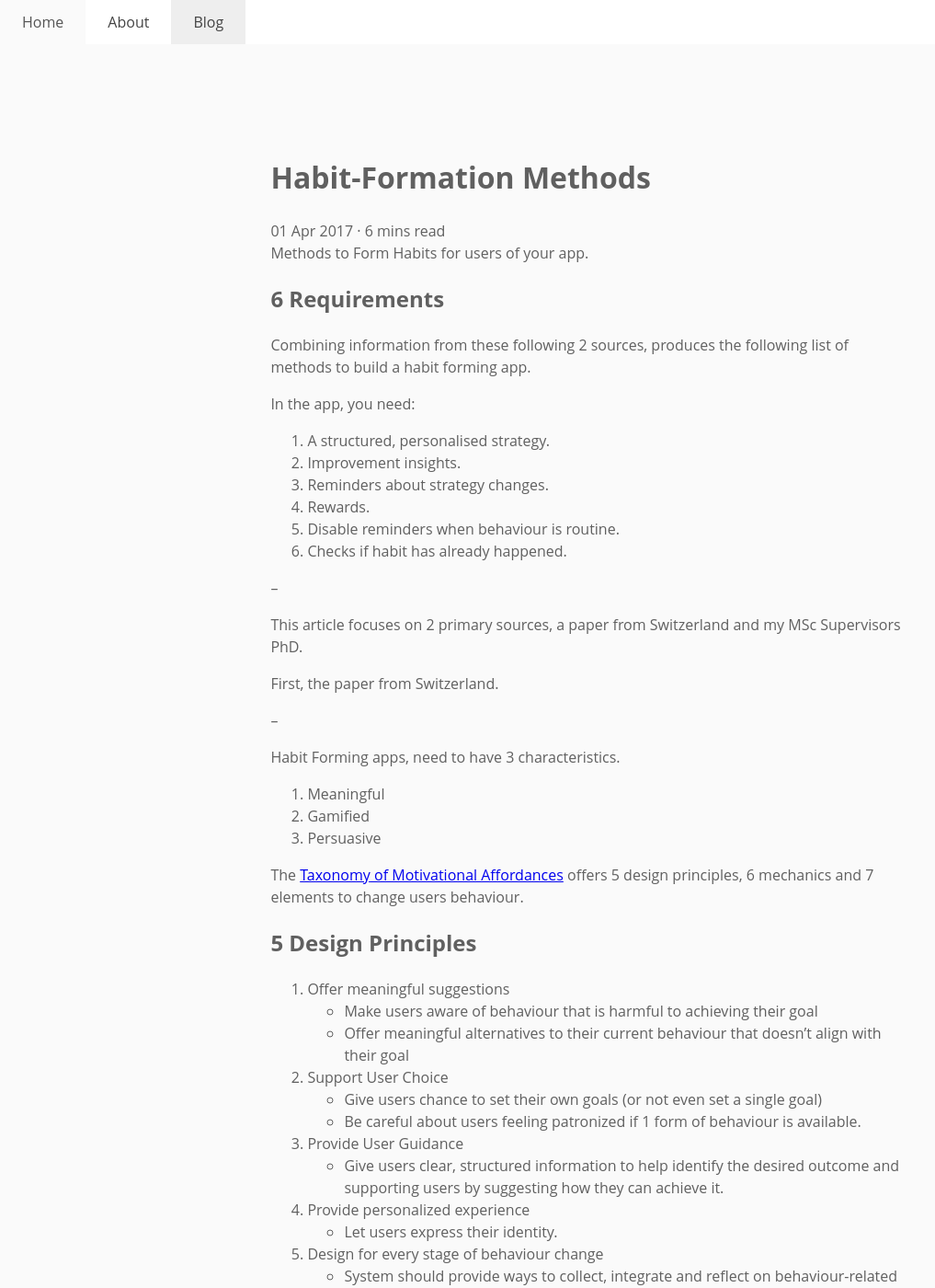
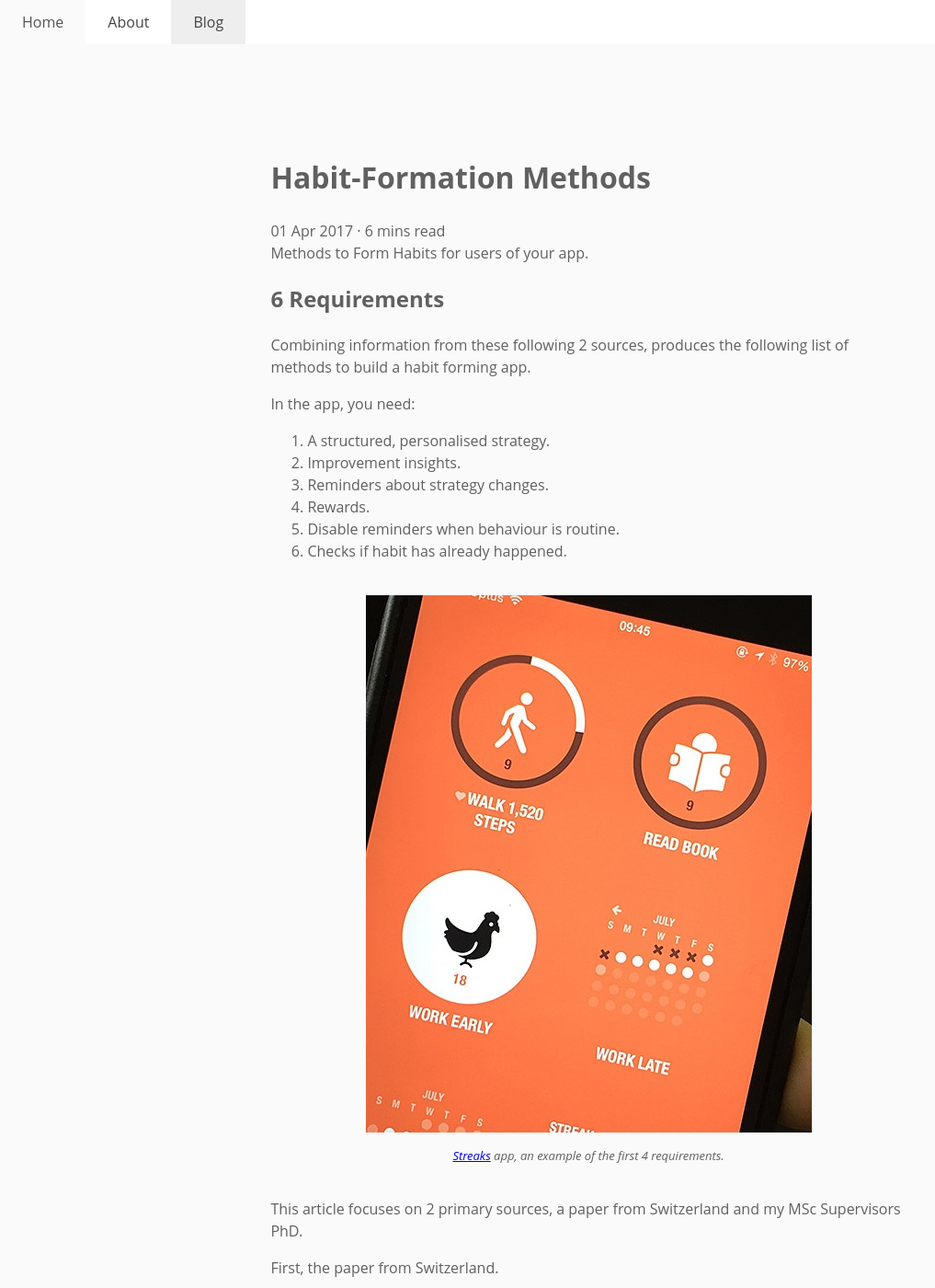
Before and after one commit to harrymt/blog, a Jekyll site: the page built from _posts/2017-04-01-habit-formation-methods.md, in a window 1280 px wide and 1400 px high. Shown: the whole window at 92% size, without its empty margins (0-1017 px from the left). Built offline with Jekyll 4.4.1, drawn with Linux system fonts in a browser that asks for light colours.

Commit message:
Added catchy photo to habit formation post

```diff
--- a/_posts/2017-04-01-habit-formation-methods.md
+++ b/_posts/2017-04-01-habit-formation-methods.md
@@ -20,8 +20,8 @@ In the app, you need:
 5. Disable reminders when behaviour is routine.
 6. Checks if habit has already happened.
 
-
---
+<img src="{{ site.baseurl }}/img/streaks-app.png">
+<p class="img-caption"><a href="https://itunes.apple.com/gb/app/streaks/id963034692?mt=8">Streaks</a> app, an example of the first 4 requirements.</p>
 
 This article focuses on 2 primary sources, a paper from Switzerland and my MSc Supervisors PhD.
 
```
Also changed, not shown: img/streaks-app.png (added).
